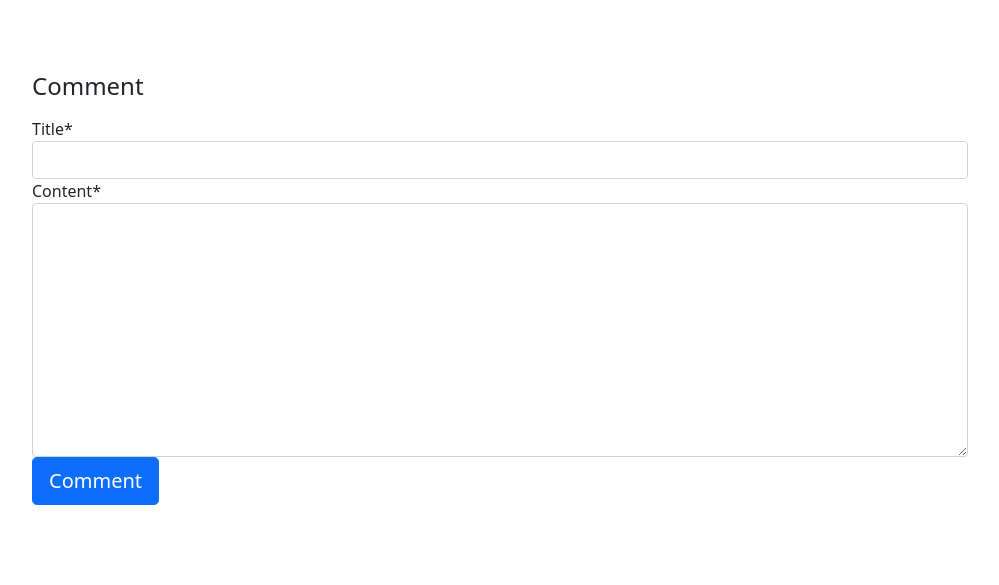
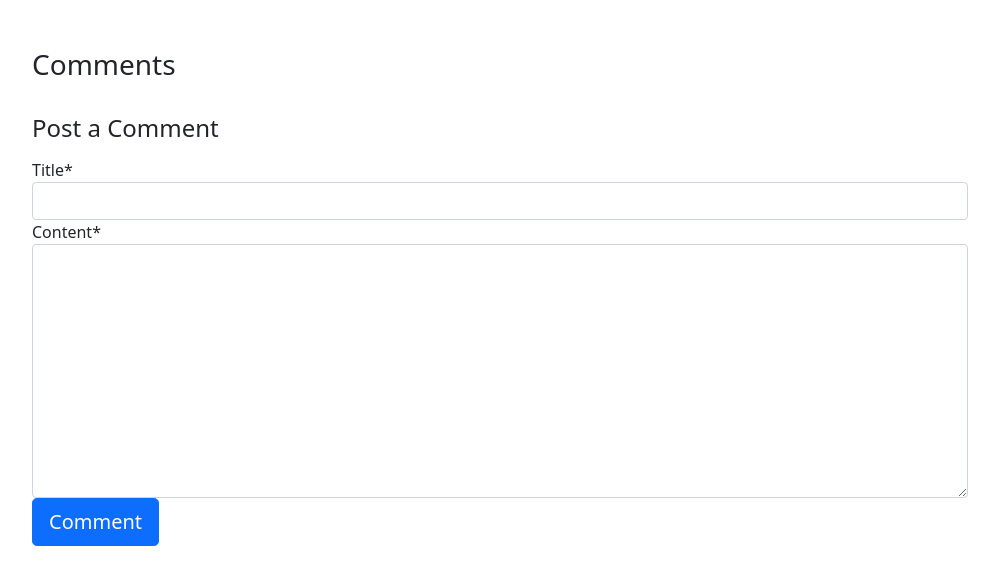
Before and after one commit to kghudgens/Study-Wise, a Django app: template pyquiz/blog/templates/blog/post_detail.html in a window 1280 px wide. Shown: the part 56-641 px from the top of the page, without its empty margins (140-1139 px from the left). Run offline with Django 3.2, Linux system fonts and the light colour scheme; the template is opened without the code that fills it: values that come from a table or form of the project are taken from there, others are empty; some libraries are stand-ins or nearby versions.

Commit message:
created comment section

```diff
--- a/pyquiz/blog/templates/blog/post_detail.html
+++ b/pyquiz/blog/templates/blog/post_detail.html
@@ -18,7 +18,10 @@
 {%endif%}
 
 <!-- Comment Section -->
-<div class="w-75 container"></div>
+<div class="w-75 container">
+  <h3 class="mt-5">Comments</h3>
+
+</div>
 
 <!-- Comment Form -->
 <br>
@@ -26,7 +29,7 @@
   <main class="form-signin">
       <form method="POST">
           {%csrf_token%}
-        <h1 class="h4 mb-3 fw-normal">Comment </h1>
+        <h1 class="h4 mb-3 fw-normal">Post a Comment</h1>
           {{form|crispy}}
         <button class="w-15 btn btn-lg btn-primary" type="submit">Comment </button>
       </form>
```
